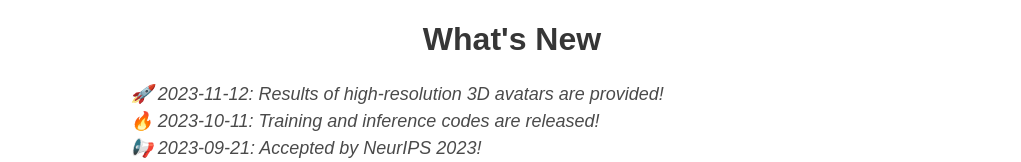
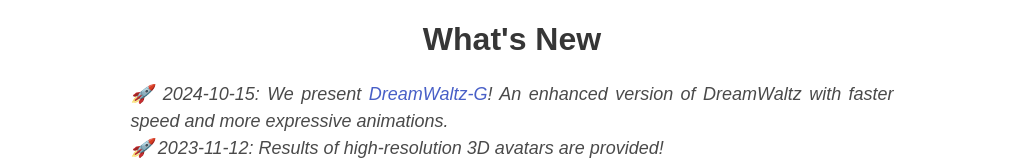
Before and after one commit to IDEA-Research/DreamWaltz, a plain HTML site: page index.html in a window 1280 px wide. Shown: the part 1069-1231 px from the top of the page, without its empty margins (128-1149 px from the left). Drawn offline with nearby package versions, Linux system fonts and the light colour scheme; some packages are replaced by stand-ins of ours; a script that the page names is missing; some icons are missing; a web font is replaced by a local one.

Commit message:
Update index.html

```diff
--- a/index.html
+++ b/index.html
@@ -176,6 +176,7 @@
       <div class="column is-four-fifths">
         <h2 class="title is-3">What's New</h2>
         <div class="content has-text-justified">
+          <span style="font-size: large;font-style: italic;">🚀 2024-10-15: We present <a href="https://yukun-huang.github.io/DreamWaltz-G/">DreamWaltz-G</a>! An enhanced version of DreamWaltz with faster speed and more expressive animations.</span><br>
           <span style="font-size: large;font-style: italic;">🚀 2023-11-12: Results of high-resolution 3D avatars are provided!</span><br>
           <span style="font-size: large;font-style: italic;">🔥 2023-10-11: Training and inference codes are released!</span><br>
           <span style="font-size: large;font-style: italic;">📢 2023-09-21: Accepted by NeurIPS 2023!</span>
```
